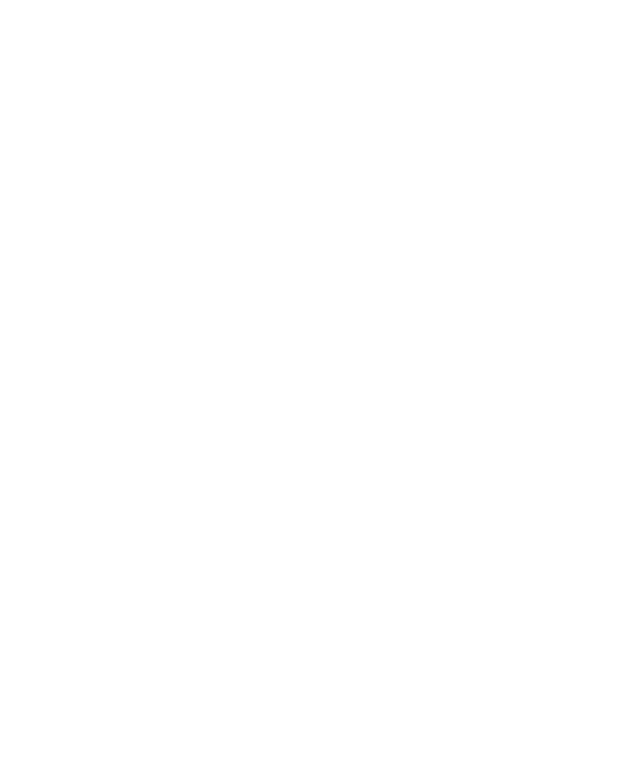
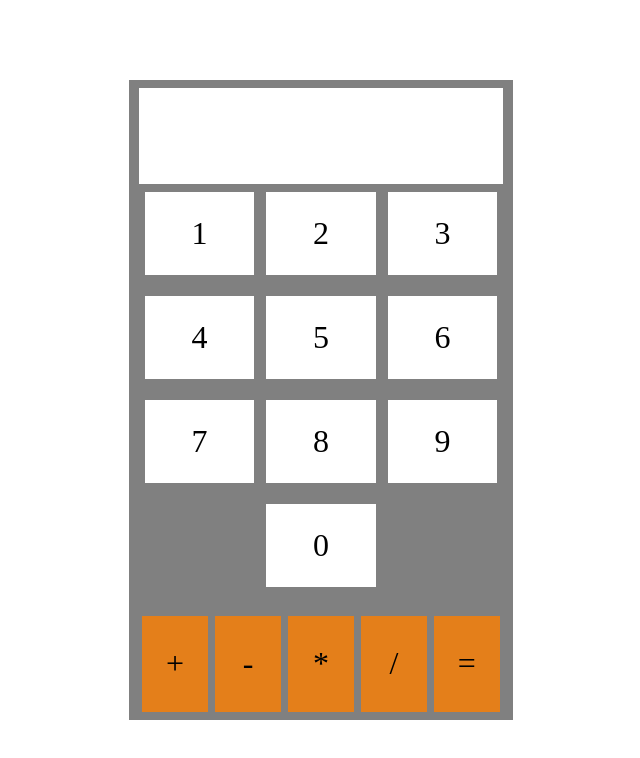
Before and after one commit to ulasuregen/calculator, a plain HTML site: page index.html in a window 1280 px wide. Shown: the whole page, without its empty margins (319-959 px from the left). Drawn offline with Linux system fonts and the light colour scheme.

Commit message:
I've finished the job sorry

```diff
--- a/index.html
+++ b/index.html
@@ -8,6 +8,12 @@
     <script src = "scripts/script.js" defer></script>
 </head>
 <body>
-
+    <div class = "container">
+        <div class = "calculator">
+            <div class = "screen"></div>
+            <div class = "numbers"></div>
+            <div class = "operations"></div>
+        </div>
+    </div>
 </body>
 </html>
--- a/scripts/script.js
+++ b/scripts/script.js
@@ -0,0 +1,89 @@
+const calculator           = document.querySelector('.calculator');
+const screen               = document.querySelector('.screen');
+const numbers_container    = document.querySelector('.numbers');
+const operations_container = document.querySelector('.operations');
+
+const numbers = [];
+const operations = ['+', '-', '*', '/', '='];
+let operator_selected = false;
+let firstNum = '';
+let secondNum = '';
+let operator = '';
+
+for(let i = 1; i < 11; i++){
+    const number = document.createElement('div');
+    number.classList.add('number');
+    number.innerText = i % 10;
+
+    number.addEventListener('click', () => {
+        let k = number.innerText;
+
+        if(!operator_selected) {
+            firstNum = (firstNum.length == 0 && k == 0) ? firstNum : firstNum.concat(k);
+        }else{
+            secondNum = (secondNum.length == 0 && k == 0) ? secondNum : secondNum.concat(k);
+        }
+
+        screen.innerText = firstNum + ' ' + operator + ' ' + secondNum;
+        number.classList.add('grey-background');
+    })
+
+    number.addEventListener('transitionend', () => {
+        number.classList.remove('grey-background');
+    })
+
+    numbers.push(number);
+
+    numbers_container.appendChild(number);
+}
+
+for(let operator of operations){
+    const operator_div = document.createElement('div');
+    operator_div.classList.add('operator');
+    operator_div.innerText = operator;
+
+    operations_container.appendChild(operator_div);
+}
+
+document.addEventListener('keydown', (e) => {
+    if(e.key in [0,1,2,3,4,5,6,7,8,9]){
+        let k = e.keyCode - 48;
+
+        let index = k == 0 ? numbers.length - 1 : k-1;
+
+        numbers[index].dispatchEvent(new Event('click'));
+    }else if(['+', '-', '*', '/'].includes(e.key) && firstNum.length != 0) {
+        operator_selected = true;
+        operator = e.key;
+        screen.innerText = firstNum + ' ' + operator + ' ' + secondNum;
+    }else if(e.keyCode == 13 && firstNum.length != 0 && secondNum.length != 0){
+        let result = evaluate() + '';
+        firstNum = result;
+        secondNum = '';
+        screen.innerText = firstNum;
+
+
+        operator_selected = false;
+        operator = '';
+    }
+})
+
+
+function evaluate(){
+    let a = parseFloat(firstNum);
+    let b = parseFloat(secondNum);
+
+    switch (operator){
+        case '+':
+            return a+b;
+
+        case '-':
+            return a-b;
+
+        case '*':
+            return a*b;
+
+        case '/':
+            return Math.round(a/b);
+    }
+}
--- a/styles/style.css
+++ b/styles/style.css
@@ -0,0 +1,72 @@
+* {
+    margin: 0;
+    padding: 0;
+    box-sizing: border-box;
+}
+
+.container{
+    display: flex;
+    justify-content: center;
+    align-items: center;
+    width: 100vw;
+    height: 100vh;
+}
+
+.calculator {
+    width: 30%;
+    height: 80%;
+    background-color: gray;
+    display: flex;
+    justify-content: center;
+    flex-wrap: wrap;
+}
+
+.numbers{
+    width: 95%;
+    height: 65%;
+    display: flex;
+    justify-content: space-around;
+    flex-wrap: wrap;
+}
+
+.number {
+    width: 30%;
+    height: 20%;
+    background-color: white;
+    display: flex;
+    justify-content: center;
+    align-items: center;
+    font-size: 200%;
+    transition: all 0.3s;
+}
+
+.operations{
+    width: 95%;
+    height: 15%;
+    display: flex;
+    justify-content: space-around;
+}
+
+.grey-background{
+    background-color: rgb(180, 180, 180);
+}
+
+.operator {
+    width: 18%;
+    height: 100%;
+    display: flex;
+    background-color: rgb(228, 127, 26);
+    justify-content: center;
+    align-items: center;
+    font-size: 200%;
+}
+
+.screen{
+    width: 95%;
+    height: 15%;
+    background-color: white;
+    margin-top: 2%;
+    display: flex;
+    justify-content: center;
+    align-items: center;
+}
```
